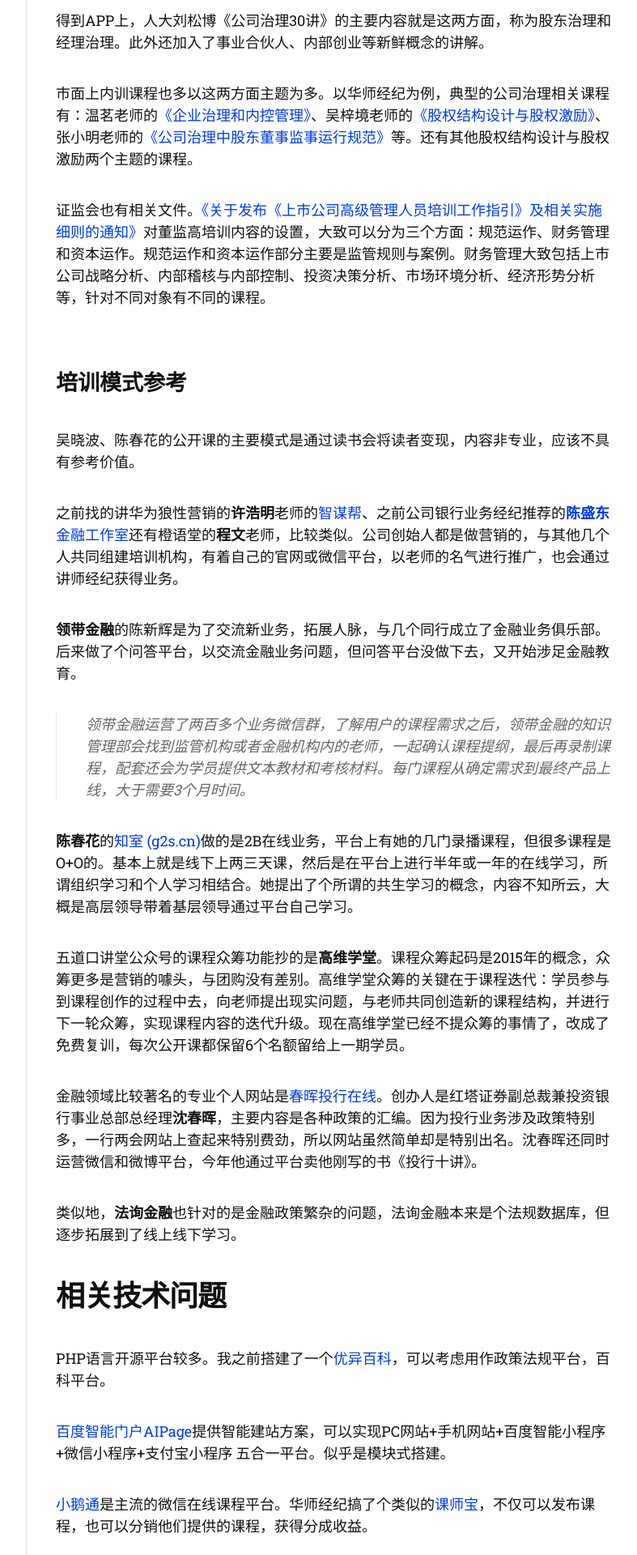
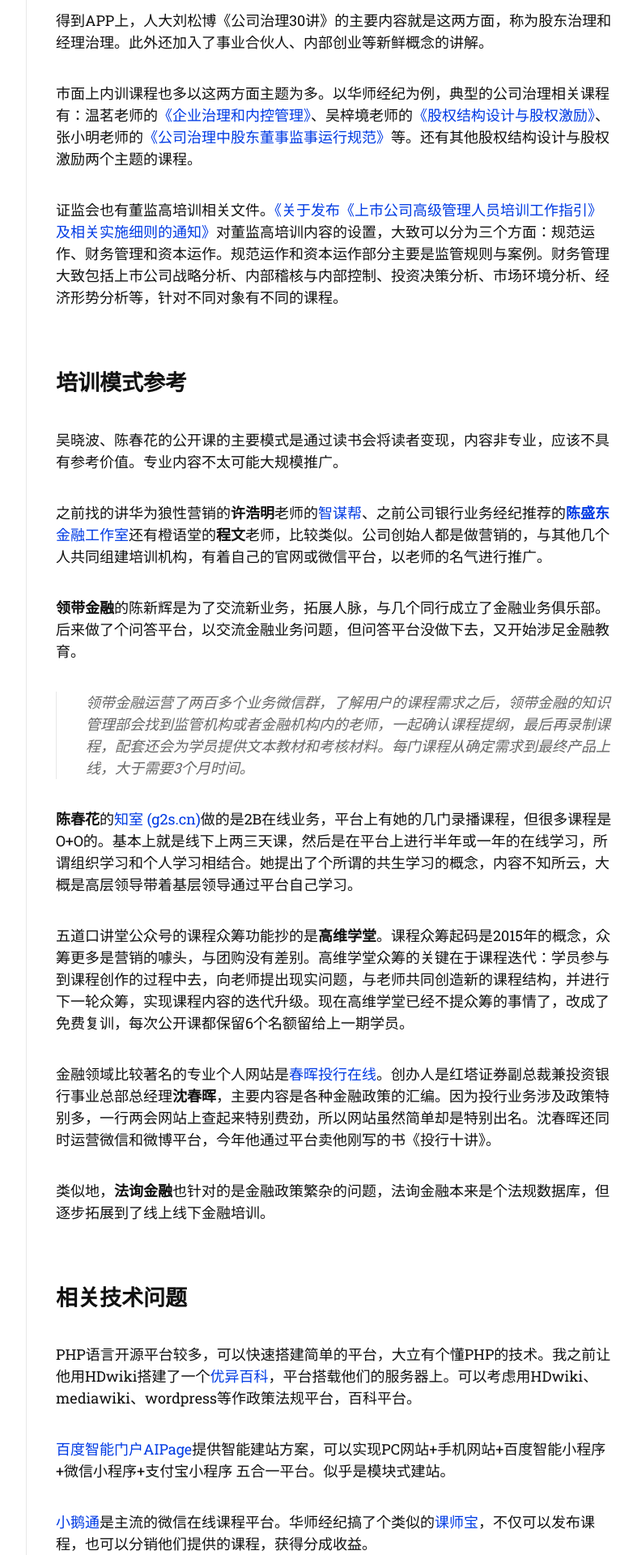
Before and after one commit to wdkedu/wdkedu.github.io, a Jekyll site: the page built from _posts/2020-11-06-cooperate-governance.md, in a window 1280 px wide. Shown: the part 1328-3248 px from the top of the page at 81% size, without its empty margins (357-1144 px from the left). Built offline with Jekyll 4.4.1, drawn with Linux system fonts in a browser that asks for light colours; some web fonts are replaced; some of the changed text lies outside the part shown.

Commit message:
internal

```diff
--- a/_posts/2020-11-06-cooperate-governance.md
+++ b/_posts/2020-11-06-cooperate-governance.md
@@ -23,13 +23,13 @@ author:
 
 市面上内训课程也多以这两方面主题为多。以华师经纪为例，典型的公司治理相关课程有：温茗老师的[《企业治理和内控管理》](http://www.huashijingji.com/course_details?courseid=25707)、吴梓境老师的[《股权结构设计与股权激励》](http://www.huashijingji.com/course_details?courseid=5675#anchor_2)、张小明老师的[《公司治理中股东董事监事运行规范》](http://www.huashijingji.com/course_details?courseid=13528)等。还有其他股权结构设计与股权激励两个主题的课程。
 
-证监会也有相关文件。[《关于发布《上市公司高级管理人员培训工作指引》及相关实施细则的通知》](http://www.csrc.gov.cn/pub/newsite/flb/flfg/bmgf/ssgs/gszl/201012/t20101231_189742.html)对董监高培训内容的设置，大致可以分为三个方面：规范运作、财务管理和资本运作。规范运作和资本运作部分主要是监管规则与案例。财务管理大致包括上市公司战略分析、内部稽核与内部控制、投资决策分析、市场环境分析、经济形势分析等，针对不同对象有不同的课程。
+证监会也有董监高培训相关文件。[《关于发布《上市公司高级管理人员培训工作指引》及相关实施细则的通知》](http://www.csrc.gov.cn/pub/newsite/flb/flfg/bmgf/ssgs/gszl/201012/t20101231_189742.html)对董监高培训内容的设置，大致可以分为三个方面：规范运作、财务管理和资本运作。规范运作和资本运作部分主要是监管规则与案例。财务管理大致包括上市公司战略分析、内部稽核与内部控制、投资决策分析、市场环境分析、经济形势分析等，针对不同对象有不同的课程。
 
 ## 培训模式参考
 
-吴晓波、陈春花的公开课的主要模式是通过读书会将读者变现，内容非专业，应该不具有参考价值。
+吴晓波、陈春花的公开课的主要模式是通过读书会将读者变现，内容非专业，应该不具有参考价值。专业内容不太可能大规模推广。
 
-之前找的讲华为狼性营销的**许浩明**老师的[智谋帮](http://www.zmbthink.com/gywm)、之前公司银行业务经纪推荐的[**陈盛东**金融工作室](http://chenshengdong.net/)还有橙语堂的**程文**老师，比较类似。公司创始人都是做营销的，与其他几个人共同组建培训机构，有着自己的官网或微信平台，以老师的名气进行推广，也会通过讲师经纪获得业务。
+之前找的讲华为狼性营销的**许浩明**老师的[智谋帮](http://www.zmbthink.com/gywm)、之前公司银行业务经纪推荐的[**陈盛东**金融工作室](http://chenshengdong.net/)还有橙语堂的**程文**老师，比较类似。公司创始人都是做营销的，与其他几个人共同组建培训机构，有着自己的官网或微信平台，以老师的名气进行推广。
 
 **领带金融**的陈新辉是为了交流新业务，拓展人脉，与几个同行成立了金融业务俱乐部。后来做了个问答平台，以交流金融业务问题，但问答平台没做下去，又开始涉足金融教育。
 
@@ -39,14 +39,16 @@ author:
 
 五道口讲堂公众号的课程众筹功能抄的是**高维学堂**。课程众筹起码是2015年的概念，众筹更多是营销的噱头，与团购没有差别。高维学堂众筹的关键在于课程迭代：学员参与到课程创作的过程中去，向老师提出现实问题，与老师共同创造新的课程结构，并进行下一轮众筹，实现课程内容的迭代升级。现在高维学堂已经不提众筹的事情了，改成了免费复训，每次公开课都保留6个名额留给上一期学员。
 
-金融领域比较著名的专业个人网站是[春晖投行在线](http://www.shenchunhui.com/)。创办人是红塔证券副总裁兼投资银行事业总部总经理**沈春晖**，主要内容是各种政策的汇编。因为投行业务涉及政策特别多，一行两会网站上查起来特别费劲，所以网站虽然简单却是特别出名。沈春晖还同时运营微信和微博平台，今年他通过平台卖他刚写的书《投行十讲》。
+金融领域比较著名的专业个人网站是[春晖投行在线](http://www.shenchunhui.com/)。创办人是红塔证券副总裁兼投资银行事业总部总经理**沈春晖**，主要内容是各种金融政策的汇编。因为投行业务涉及政策特别多，一行两会网站上查起来特别费劲，所以网站虽然简单却是特别出名。沈春晖还同时运营微信和微博平台，今年他通过平台卖他刚写的书《投行十讲》。
 
-类似地，**法询金融**也针对的是金融政策繁杂的问题，法询金融本来是个法规数据库，但逐步拓展到了线上线下学习。
+类似地，**法询金融**也针对的是金融政策繁杂的问题，法询金融本来是个法规数据库，但逐步拓展到了线上线下金融培训。
 
-# 相关技术问题
+## 相关技术问题
 
-PHP语言开源平台较多。我之前搭建了一个[优异百科](http://wiki.wdkedu.cn/)，可以考虑用作政策法规平台，百科平台。
+PHP语言开源平台较多，可以快速搭建简单的平台，大立有个懂PHP的技术。我之前让他用HDwiki搭建了一个[优异百科](http://wiki.wdkedu.cn/)，平台搭载他们的服务器上。可以考虑用HDwiki、mediawiki、wordpress等作政策法规平台，百科平台。
 
-[百度智能门户AIPage](https://aipage.bce.baidu.com/price)提供智能建站方案，可以实现PC网站+手机网站+百度智能小程序+微信小程序+支付宝小程序 五合一平台。似乎是模块式搭建。
+[百度智能门户AIPage](https://aipage.bce.baidu.com/price)提供智能建站方案，可以实现PC网站+手机网站+百度智能小程序+微信小程序+支付宝小程序 五合一平台。似乎是模块式建站。
 
 [小鹅通](https://www.xiaoe-tech.com/)是主流的微信在线课程平台。华师经纪搞了个类似的[课师宝](www.91renrenshi.com/)，不仅可以发布课程，也可以分销他们提供的课程，获得分成收益。
+
+此页面使用[github pages](https://pages.github.com/)做的。
```
Also changed, not shown: _posts/2020-11-09-caijin-2012-06.md (added, +170 -0 lines), _posts/2020-11-09-yinjianfa-2013-45.md (added, +40 -0 lines).
